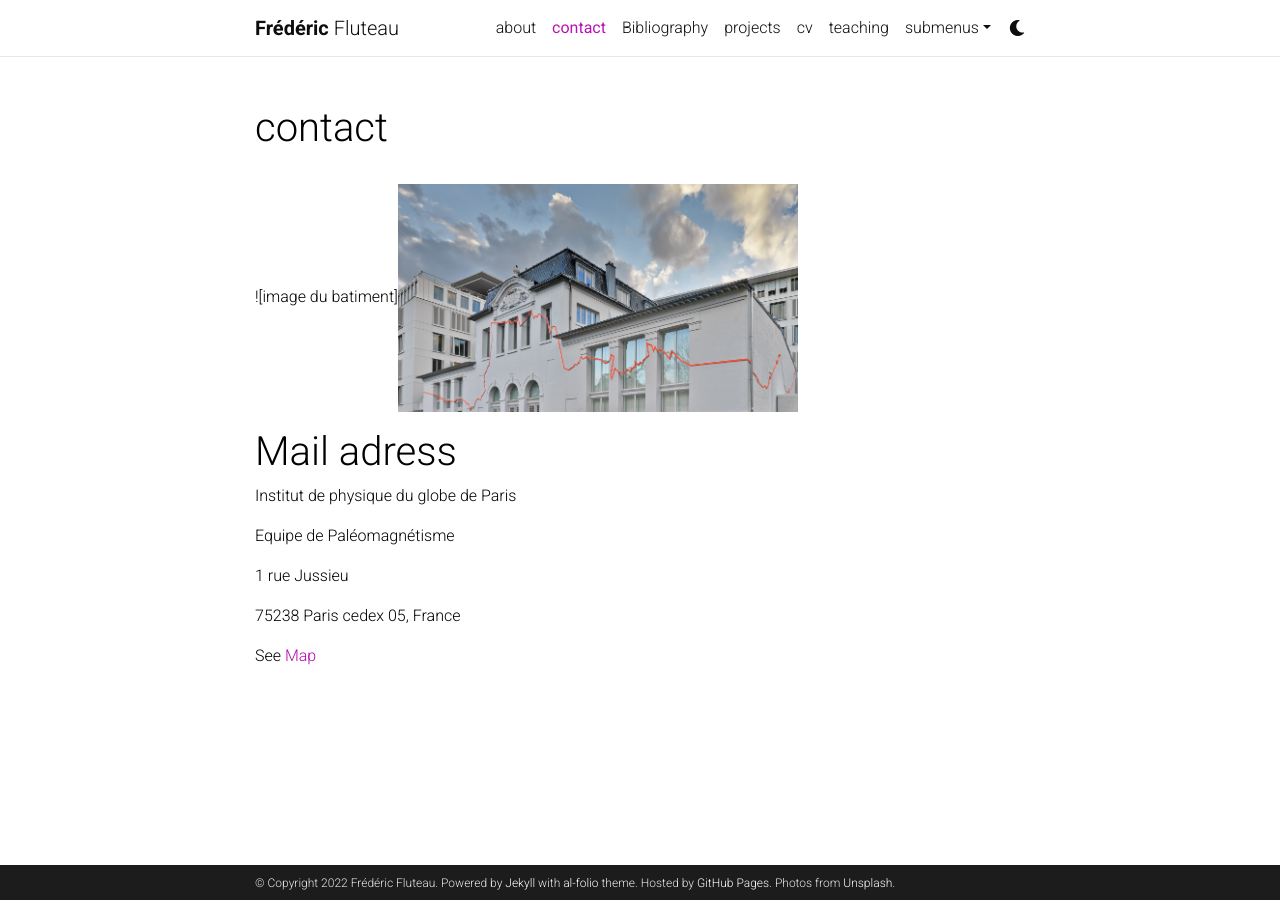
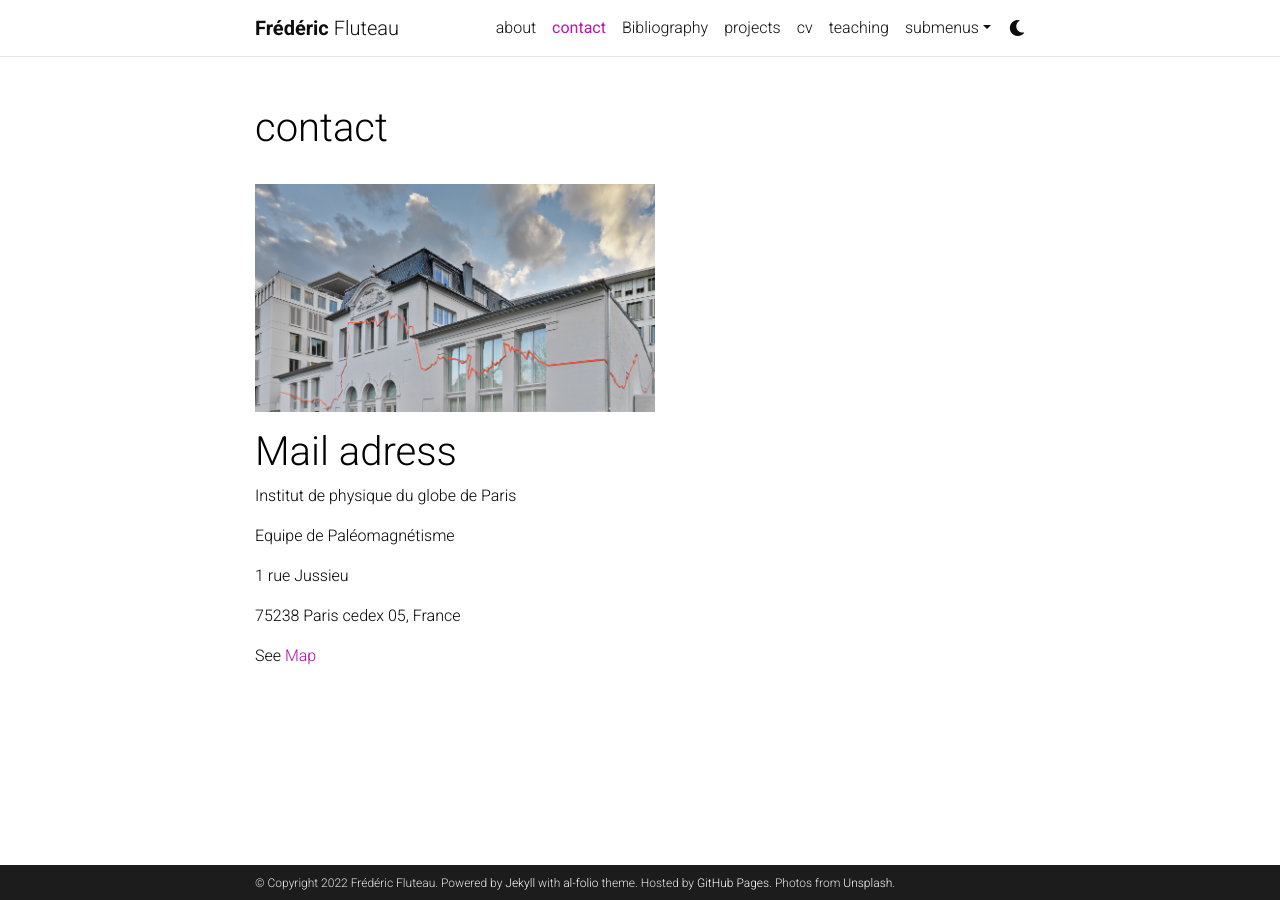
Before and after one commit to fredflut/fredflut.github.io, a Jekyll site: the page built from _pages/contact.md, in a window 1280 px wide. Built offline with Jekyll 4.4.1, drawn with Linux system fonts in a browser that asks for light colours; comment, search, counter and statistics services are not loaded; a style sheet for code colours, icons or effects is not loaded.

Commit message:
Update contact.md

```diff
--- a/_pages/contact.md
+++ b/_pages/contact.md
@@ -5,7 +5,7 @@ title: contact
 nav: true
 ---
 
-![image du batiment]<img src ="../assets/img/batiment.jpg" width="400" >
+<img src ="../assets/img/batiment.jpg" width="400" >
 
 # Mail adress
 <p> Institut de physique du globe de Paris </p>
```
